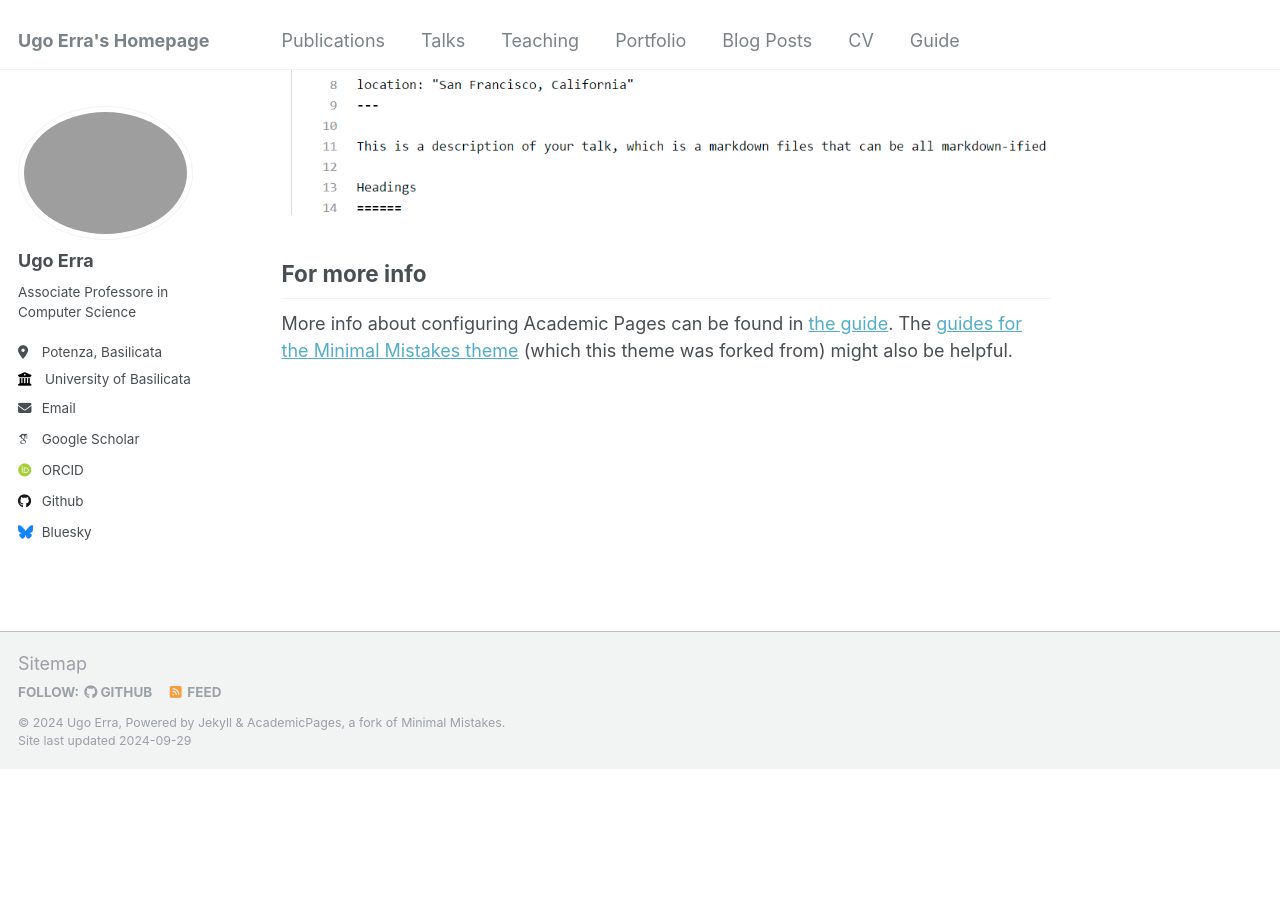
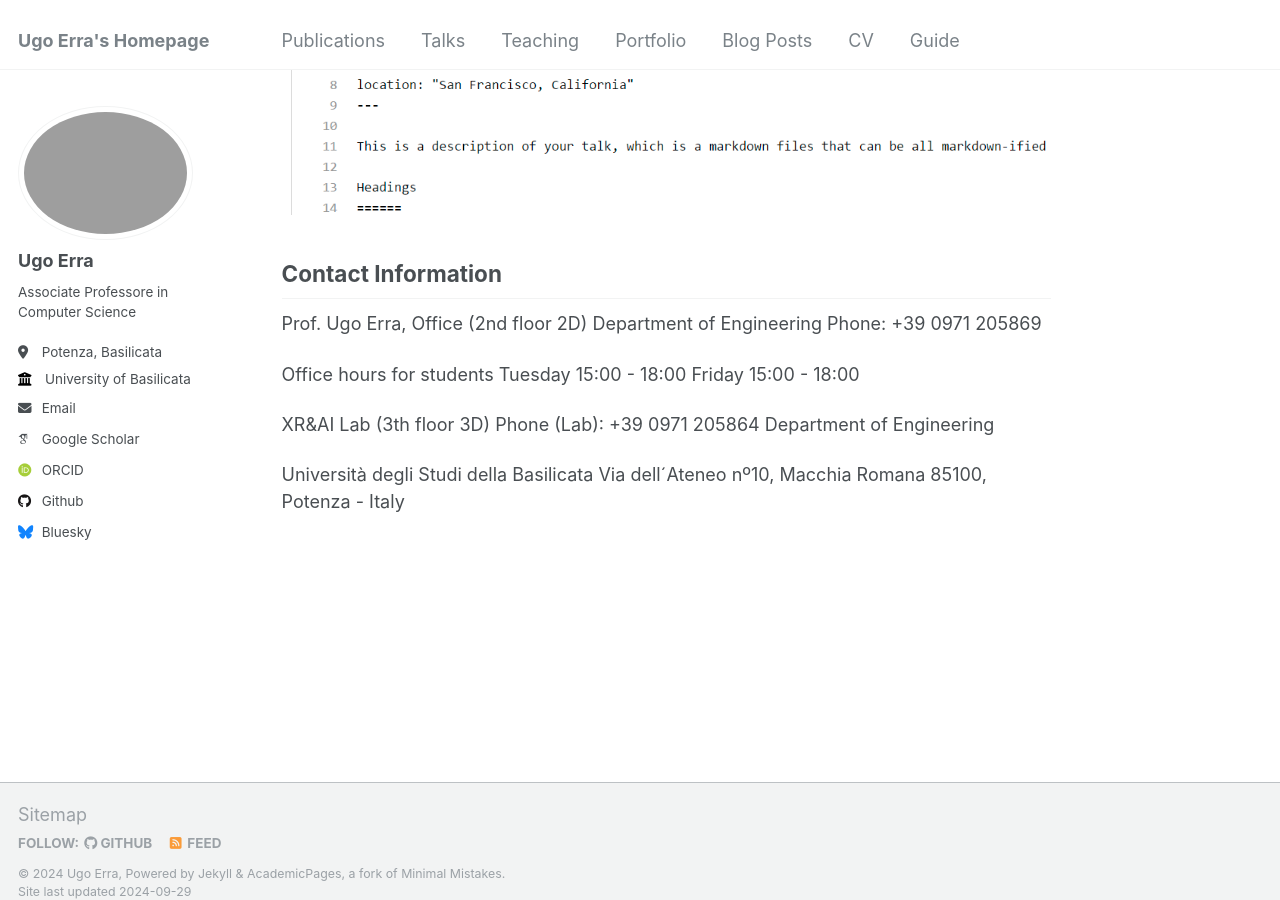
Before and after one commit to ugoerra/ugoerra.github.io, a Jekyll site: the page built from _pages/about.md, in a window 1280 px wide and 900 px high, scrolled down 1567 px. Built offline with Jekyll 4.4.1, drawn with Linux system fonts in a browser that asks for light colours; some web fonts are replaced; before the commit the page ends 2336 px from its top, so only the background shows below that.

Commit message:
Update about.md

```diff
--- a/_pages/about.md
+++ b/_pages/about.md
@@ -29,6 +29,21 @@ Many people use a git client to create files on their local computer and then pu
 Example: editing a markdown file for a talk
 ![Editing a markdown file for a talk](/images/editing-talk.png)
 
-For more info
+Contact Information
 ------
-More info about configuring Academic Pages can be found in [the guide](https://academicpages.github.io/markdown/). The [guides for the Minimal Mistakes theme](https://mmistakes.github.io/minimal-mistakes/docs/configuration/) (which this theme was forked from) might also be helpful.
+Prof. Ugo Erra,
+Office (2nd floor 2D)
+Department of Engineering
+Phone: +39 0971 205869
+
+Office hours for students
+Tuesday 15:00 - 18:00
+Friday 15:00 - 18:00
+
+XR&AI Lab (3th floor 3D)
+Phone (Lab): +39 0971 205864
+Department of Engineering
+
+Università degli Studi della Basilicata
+Via dell´Ateneo nº10, Macchia Romana
+85100, Potenza - Italy
```
